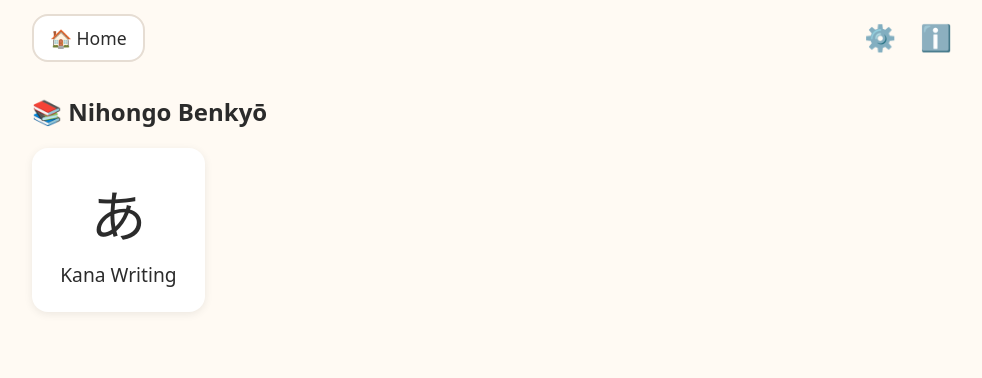
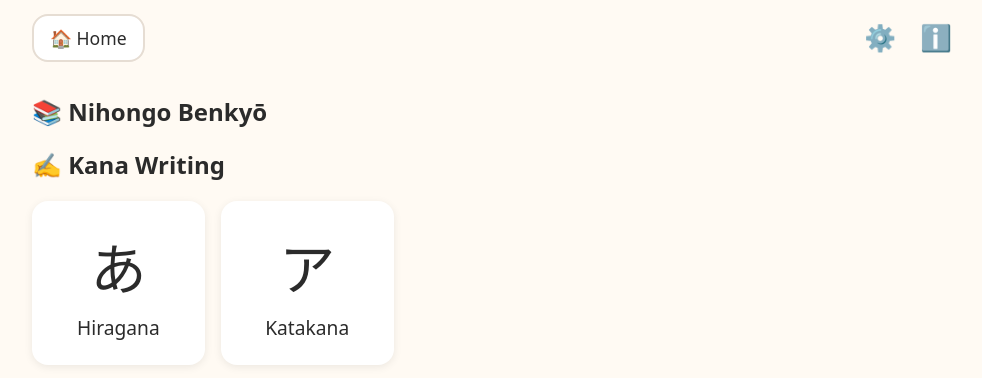
Before and after one commit to Nydan/nihongobenkyo, a Preact app: page / in a window 1280 px wide. Shown: the top 378 px of the page, without its empty margins (144-1126 px from the left). Built offline with nearby package versions, Linux system fonts and the light colour scheme.

Commit message:
feat: show the Hiragana and Katakana tiles on the app home

```diff
--- a/src/modules/kana/KanaHome.tsx
+++ b/src/modules/kana/KanaHome.tsx
@@ -1,12 +1,14 @@
 import { href } from '../../core/router'
+import { SCRIPT_ENTRIES } from './entries'
 
 export function KanaHome() {
   return (
     <section class="kana-home">
       <h1>✍️ Kana Writing</h1>
       <div class="tiles">
-        <a class="tile" href={href('kana', 'hiragana')}><span class="tile-icon" lang="ja">あ</span><span>Hiragana</span></a>
-        <a class="tile" href={href('kana', 'katakana')}><span class="tile-icon" lang="ja">ア</span><span>Katakana</span></a>
+        {SCRIPT_ENTRIES.map(e => (
+          <a key={e.label} class="tile" href={href('kana', ...e.segments)}><span class="tile-icon" lang="ja">{e.icon}</span><span>{e.label}</span></a>
+        ))}
       </div>
     </section>
   )
--- /dev/null
+++ b/src/modules/kana/entries.ts
@@ -0,0 +1,6 @@
+import type { Entry } from '../../core/module'
+
+export const SCRIPT_ENTRIES: Entry[] = [
+  { segments: ['hiragana'], icon: 'あ', label: 'Hiragana' },
+  { segments: ['katakana'], icon: 'ア', label: 'Katakana' },
+]
--- a/src/modules/kana/index.tsx
+++ b/src/modules/kana/index.tsx
@@ -4,6 +4,7 @@ import { NotFound } from '../../core/NotFound'
 import { CharacterScreen } from './CharacterScreen'
 import { findKana } from './chars'
 import type { Script } from './chars'
+import { SCRIPT_ENTRIES } from './entries'
 import { KanaHome } from './KanaHome'
 import { LessonScreen } from './LessonScreen'
 import { PROGRESS_NS } from './progress'
@@ -20,7 +21,8 @@ const withScript = (render: (script: Script, p: Record<string, string>) => Compo
 export const kanaModule: LearningModule = {
   id: 'kana',
   title: 'Kana Writing',
-  icon: 'あ',
+  icon: '✍️',
+  entries: SCRIPT_ENTRIES,
   progressKey: PROGRESS_NS,
   routes: [
     { path: '', render: () => <KanaHome /> },
--- a/src/shell/Home.tsx
+++ b/src/shell/Home.tsx
@@ -2,17 +2,33 @@ import type { LearningModule } from '../core/module'
 import { href } from '../core/router'
 
 export function Home({ modules }: { modules: LearningModule[] }) {
+  const single = modules.filter(m => !m.entries)
   return (
     <section class="home">
       <h1>📚 Nihongo Benkyō</h1>
+      {modules.filter(m => m.entries).map(m => (
+        <section key={m.id} class="home-module">
+          <h2>{m.icon} {m.title}</h2>
           <div class="tiles">
-        {modules.map(m => (
+            {m.entries!.map(e => (
+              <a key={e.label} class="tile" href={href(m.id, ...e.segments)}>
+                <span class="tile-icon" lang="ja">{e.icon}</span>
+                <span>{e.label}</span>
+              </a>
+            ))}
+          </div>
+        </section>
+      ))}
+      {single.length > 0 && (
+        <div class="tiles">
+          {single.map(m => (
             <a key={m.id} class="tile" href={href(m.id)}>
               <span class="tile-icon" lang="ja">{m.icon}</span>
               <span>{m.title}</span>
             </a>
           ))}
         </div>
+      )}
     </section>
   )
 }
--- a/src/shell/styles.css
+++ b/src/shell/styles.css
@@ -46,6 +46,7 @@ button:disabled { opacity: 0.4; cursor: default; }
   box-shadow: 0 2px 8px rgb(0 0 0 / 0.08);
 }
 .tile-icon { font-size: 3.5rem; }
+.home-module { margin-bottom: 24px; }
 fieldset { border: none; padding: 0; display: grid; gap: 12px; }
 legend { font-weight: bold; margin-bottom: 8px; }
 .radio-card { display: grid; grid-template-columns: auto 1fr; gap: 4px 12px; align-items: center; padding: 12px; background: var(--surface); border-radius: var(--radius); }
```
Also changed, not shown: src/core/module.ts (+10 -0 lines), 1 other file (tests, documents, lock files or other folders). Lines whose indentation alone changed are shown as unchanged.
